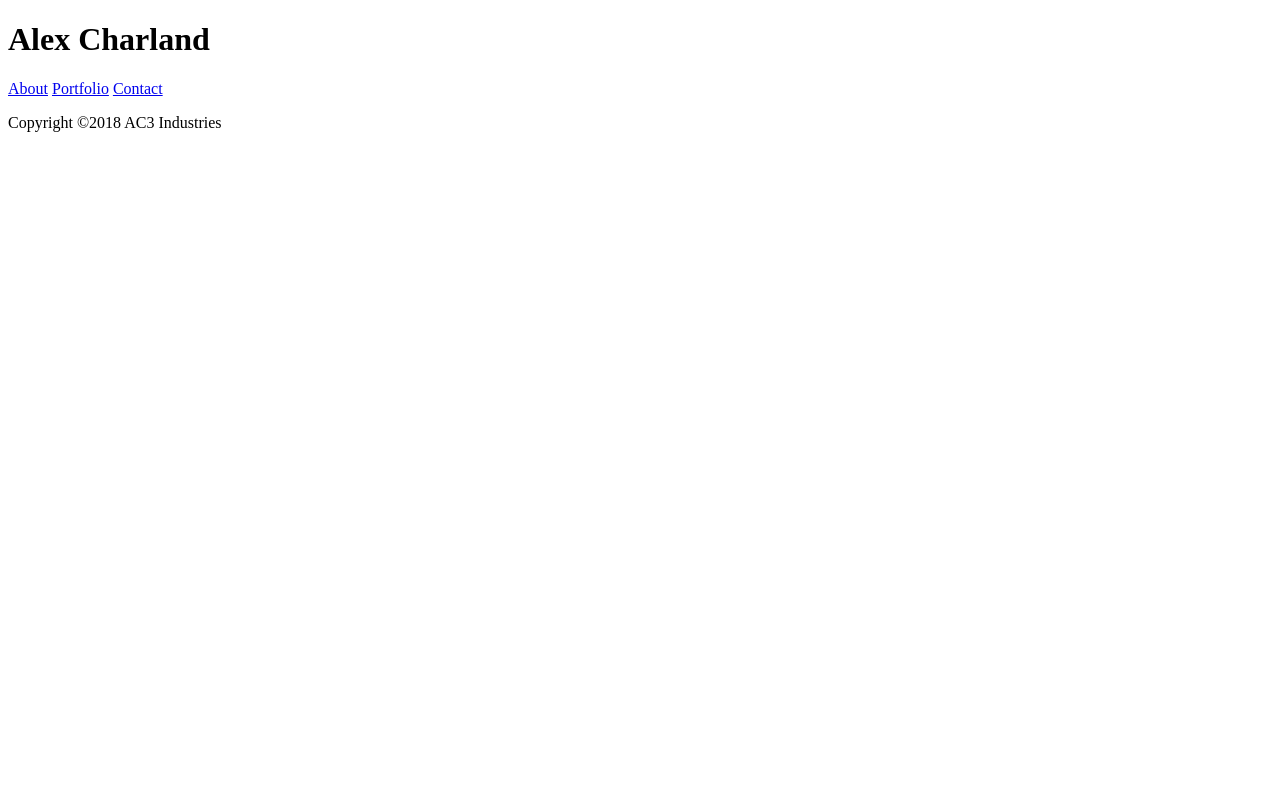
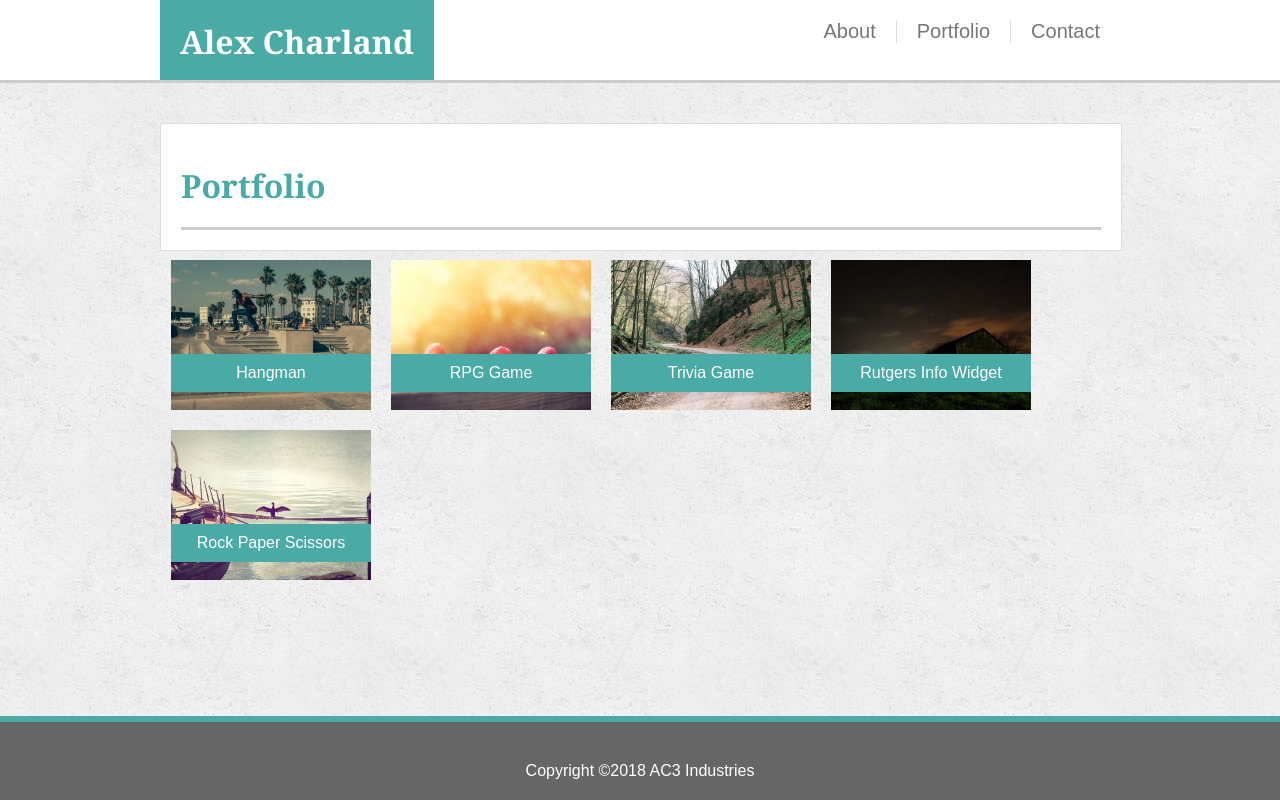
Before and after one commit to ac3charland/Basic-Portfolio, a plain HTML site: page portfolio.html in a window 1280 px wide. Drawn offline with Linux system fonts and the light colour scheme.

Commit message:
EOD progress on Wed 9.12.18

```diff
--- a/assets/css/style.css
+++ b/assets/css/style.css
@@ -0,0 +1,151 @@
+* {
+    font-family: 'Arial', 'Helvetica Neue', Helvetica, sans-serif;
+    color: #777777;
+}
+
+body {
+    margin: 0px;
+    background-image: url("concrete_seamless.png");
+}
+
+h1 {
+    font-family: 'Georgia', Times, 'Times New Roman', serif;
+}
+
+p {
+    margin: 20px;
+    line-height: 1.5;
+    font-size: 20px;
+}
+
+header {
+    background-color: #ffffff;
+    border-bottom: 3px solid #cccccc;
+    margin: 0px;
+    height: 80px;
+    position: relative;
+}
+
+footer {
+    background-color: #666666;
+    border-top: 6px solid #4aaaa5;
+
+    position: fixed;
+    bottom: 0px;
+
+    padding-top: 40px;
+    padding-bottom: 20px;
+
+    width: 100%;
+
+    text-align: center;
+    color: white;
+}
+
+textarea {
+    border-color: #dddddd;
+    resize: none;
+}
+
+form {
+    margin: 20px;
+}
+
+#submit {
+    color: white;
+    background-color: #4aaaa5;
+    padding-top: 5px;
+    padding-bottom: 5px;
+    padding-right: 20px;
+    padding-left: 20px;
+    margin-top: 10px;
+    font-size: 15px;
+}
+
+.form-field {
+    width: 97%;
+    padding: 10px;
+    font-size: 13px;
+}
+
+.separated {
+    border-right: 1px solid #dddddd;
+}
+
+.content {
+    background-color: #ffffff;
+    border: 1px solid #dddddd;
+    margin-top: 40px;
+    height: auto;
+    width: 100%;
+}
+
+.background {
+    margin: 0px;
+    background-color: #444444;
+}
+
+.headshot-picture {
+    height: 200px;
+    width: 200px;
+    margin-left: 20px;
+    margin-right: 20px;
+    float: left;
+}
+
+.top-links {
+    float: right;
+    margin-top: 20px;
+    padding-left: 20px;
+    padding-right: 20px;
+    font-size: 20px;
+    text-decoration: none;
+}
+
+.site-title {
+    padding: 20px;
+    background-color: #4aaaa5;
+    color: white;
+    float: left;
+    margin: 0px;
+    position: absolute;
+    top: 0px;
+    bottom: 0px;
+}
+
+.page-title {
+    color: #4aaaa5;
+    margin: 20px;
+    padding-top: 20px;
+    padding-bottom: 20px;
+    border-bottom: 3px solid #cccccc;
+}
+
+.container {
+    margin-left: auto;
+    margin-right: auto;
+    width: 960px;
+}
+
+.photo-tile {
+    margin: 10px;
+    float: left;
+    width: 200px;
+    height: 150px;
+}
+
+.portfolio-img {
+    margin: 0px;
+    width: 100%;
+    height: 100%;
+}
+
+.portfolio-label {
+    text-align: center;
+    width: 90%;
+    position: relative;
+    bottom: 40%;
+    padding: 10px;
+    background-color: #4aaaa5;
+    color: white;
+}
--- a/portfolio.html
+++ b/portfolio.html
@@ -1,19 +1,53 @@
 <!DOCTYPE html>
 <html>
+<head>
+    <link rel="stylesheet" href="assets/css/style.css">
+</head>
+
 <body>
     <header>
-        <h1>Alex Charland</h1>
-        <a href="index.html">About</a>
-        <a href="portfolio.html">Portfolio</a>
-        <a href="contact.html">Contact</a>
+        <div class="container">
+            <h1 class="site-title">Alex Charland</h1>
+            <a class="top-links" href="contact.html">Contact</a>
+            <a class="top-links separated" href="portfolio.html">Portfolio</a>
+            <a class="top-links separated" href="index.html">About</a>
+        </div>
     </header>
 
-    <div>
+    <div class="container">
+        <main class="content">
+            <h1 class="page-title">Portfolio</h1>
 
+            <div class="photo-tile">
+                <img class="portfolio-img" src="assets/images/300.jpeg">
+                <div class="portfolio-label">Hangman</div>
+            </div>
+
+            <div class="photo-tile">
+                <img class="portfolio-img" src="assets/images/download.jpeg">
+                <div class="portfolio-label">RPG Game</div>
+            </div>
+
+            <div class="photo-tile">
+                <img class="portfolio-img" src="assets/images/download (1).jpeg">
+                <div class="portfolio-label">Trivia Game</div>
+            </div>
+
+            <div class="photo-tile">
+                <img class="portfolio-img" src="assets/images/download (2).jpeg">
+                <div class="portfolio-label">Rutgers Info Widget</div>
+            </div>
+
+            <div class="photo-tile">
+                <img class="portfolio-img" src="assets/images/download (3).jpeg">
+                <div class="portfolio-label">Rock Paper Scissors</div>
+            </div>
+        </main>
     </div>
 
+
     <footer>
-        <p>Copyright ©2018 AC3 Industries</p>
+        Copyright ©2018 AC3 Industries
     </footer>
 
 </body>
```
Also changed, not shown: contact.html (+25 -7 lines), index.html (+18 -26 lines), assets/css/concrete_seamless.png (added), assets/images/300.jpeg (added), assets/images/download (1).jpeg (added), assets/images/download (2).jpeg (added), assets/images/download (3).jpeg (added), assets/images/download.jpeg (added).
